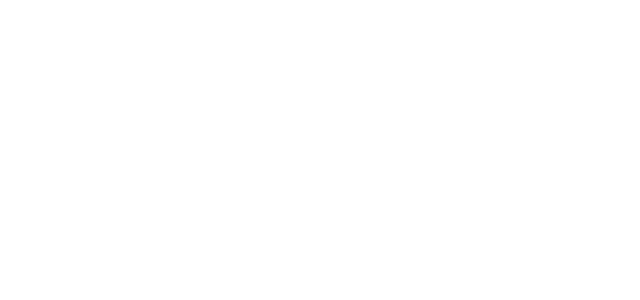
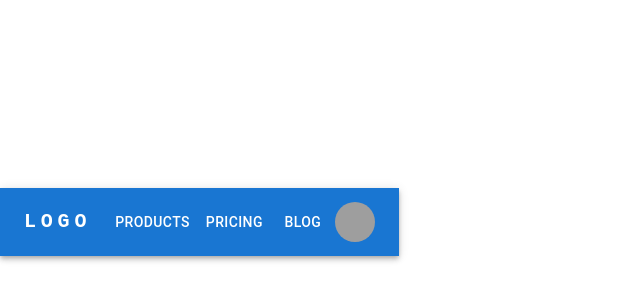
Before and after one commit to muralisamui/Portfolio-React, a React (Vite) app: page / in a window 1280 px wide. Shown: the part 178-478 px from the top of the page, without its empty margins (0-640 px from the left). Built offline with nearby package versions, Linux system fonts and the light colour scheme; grey boxes are pictures that could not be loaded.

Commit message:
set up lANDING page and loader

```diff
--- a/package.json
+++ b/package.json
@@ -10,6 +10,8 @@
     "preview": "vite preview"
   },
   "dependencies": {
+    "@emotion/react": "^11.11.4",
+    "@emotion/styled": "^11.11.0",
     "@mui/material": "^5.15.14",
     "react": "^18.2.0",
     "react-dom": "^18.2.0"
--- a/src/App.tsx
+++ b/src/App.tsx
@@ -1,11 +1,30 @@
-import './App.css'
+import { useState, useEffect } from 'react';
+// import './App.css'
+import { GradientCircularProgress } from './components/Loader/GradientCircularProgress';
+import LandingPage from './pages/LandingPage/LandingPage';
 
-function App() {
+const App = () => {
+  const [isLoading, setIsLoading] = useState(true);
+
+  useEffect(() => {
+    // Simulate loading process
+    setTimeout(() => {
+      setIsLoading(false);
+    }, 2000); // Adjust the timeout as needed
+  }, []);
 
   return (
-    <>
-    </>
-  )
-}
+    <div
+      style={{ width: '100%' }}
+    // style={{ position: 'relative', display: 'flex', justifyContent: 'center', alignItems: 'center', height: '100vh' }}
+    >
+      {isLoading ? (
+        <GradientCircularProgress />
+      ) : (
+        <LandingPage />
+      )}
+    </div>
+  );
+};
 
-export default App
+export default App;
--- /dev/null
+++ b/src/components/Loader/GradientCircularProgress.tsx
@@ -0,0 +1,19 @@
+import { CircularProgress } from "@mui/material";
+
+export function GradientCircularProgress() {
+    return (
+        <>
+            <svg width={0} height={0}>
+                <defs>
+                    <linearGradient id="my_gradient" x1="0%" y1="0%" x2="0%" y2="100%">
+                        <stop offset="0%" stopColor="#e01cd5" />
+                        <stop offset="100%" stopColor="#1CB5E0" />
+                    </linearGradient>
+                </defs>
+            </svg>
+            <CircularProgress
+                sx={{ 'svg circle': { stroke: 'url(#my_gradient)' } }}
+            />
+        </>
+    );
+}
--- /dev/null
+++ b/src/components/NavBar/ResponsiveAppBar.tsx
@@ -0,0 +1,148 @@
+import * as React from 'react';
+import AppBar from '@mui/material/AppBar';
+import Box from '@mui/material/Box';
+import Toolbar from '@mui/material/Toolbar';
+import IconButton from '@mui/material/IconButton';
+import Typography from '@mui/material/Typography';
+import Menu from '@mui/material/Menu';
+import Container from '@mui/material/Container';
+import Avatar from '@mui/material/Avatar';
+import Button from '@mui/material/Button';
+import Tooltip from '@mui/material/Tooltip';
+import MenuItem from '@mui/material/MenuItem';
+
+const pages = ['Products', 'Pricing', 'Blog'];
+const settings = ['Profile', 'Account', 'Dashboard', 'Logout'];
+
+function ResponsiveAppBar() {
+  const [anchorElNav, setAnchorElNav] = React.useState<null | HTMLElement>(null);
+  const [anchorElUser, setAnchorElUser] = React.useState<null | HTMLElement>(null);
+
+  const handleOpenNavMenu = (event: React.MouseEvent<HTMLElement>) => {
+    setAnchorElNav(event.currentTarget);
+  };
+  const handleOpenUserMenu = (event: React.MouseEvent<HTMLElement>) => {
+    setAnchorElUser(event.currentTarget);
+  };
+
+  const handleCloseNavMenu = () => {
+    setAnchorElNav(null);
+  };
+
+  const handleCloseUserMenu = () => {
+    setAnchorElUser(null);
+  };
+
+  return (
+    <AppBar position="static" >
+      <Container maxWidth="xl" >
+        <Toolbar disableGutters>
+          <Typography
+            variant="h6"
+            noWrap
+            component="a"
+            href="#app-bar-with-responsive-menu"
+            sx={{
+              mr: 2,
+              display: { xs: 'none', md: 'flex' },
+              fontFamily: 'monospace',
+              fontWeight: 700,
+              letterSpacing: '.3rem',
+              color: 'inherit',
+              textDecoration: 'none',
+            }}
+          >
+            LOGO
+          </Typography>
+
+          <Box sx={{ flexGrow: 1, display: { xs: 'flex', md: 'none' } }}>
+            <Menu
+              id="menu-appbar"
+              anchorEl={anchorElNav}
+              anchorOrigin={{
+                vertical: 'bottom',
+                horizontal: 'left',
+              }}
+              keepMounted
+              transformOrigin={{
+                vertical: 'top',
+                horizontal: 'left',
+              }}
+              open={Boolean(anchorElNav)}
+              onClose={handleCloseNavMenu}
+              sx={{
+                display: { xs: 'block', md: 'none' },
+              }}
+            >
+              {pages.map((page) => (
+                <MenuItem key={page} onClick={handleCloseNavMenu}>
+                  <Typography textAlign="center">{page}</Typography>
+                </MenuItem>
+              ))}
+            </Menu>
+          </Box>
+          <Typography
+            variant="h5"
+            noWrap
+            component="a"
+            href="#app-bar-with-responsive-menu"
+            sx={{
+              mr: 2,
+              display: { xs: 'flex', md: 'none' },
+              flexGrow: 1,
+              fontFamily: 'monospace',
+              fontWeight: 700,
+              letterSpacing: '.3rem',
+              color: 'inherit',
+              textDecoration: 'none',
+            }}
+          >
+            LOGO
+          </Typography>
+          <Box sx={{ flexGrow: 1, display: { xs: 'none', md: 'flex' } }}>
+            {pages.map((page) => (
+              <Button
+                key={page}
+                onClick={handleCloseNavMenu}
+                sx={{ my: 2, color: 'white', display: 'block' }}
+              >
+                {page}
+              </Button>
+            ))}
+          </Box>
+
+          <Box sx={{ flexGrow: 0 }}>
+            <Tooltip title="Open settings">
+              <IconButton onClick={handleOpenUserMenu} sx={{ p: 0 }}>
+                <Avatar alt="Remy Sharp" src="/static/images/avatar/2.jpg" />
+              </IconButton>
+            </Tooltip>
+            <Menu
+              sx={{ mt: '45px' }}
+              id="menu-appbar"
+              anchorEl={anchorElUser}
+              anchorOrigin={{
+                vertical: 'top',
+                horizontal: 'right',
+              }}
+              keepMounted
+              transformOrigin={{
+                vertical: 'top',
+                horizontal: 'right',
+              }}
+              open={Boolean(anchorElUser)}
+              onClose={handleCloseUserMenu}
+            >
+              {settings.map((setting) => (
+                <MenuItem key={setting} onClick={handleCloseUserMenu}>
+                  <Typography textAlign="center">{setting}</Typography>
+                </MenuItem>
+              ))}
+            </Menu>
+          </Box>
+        </Toolbar>
+      </Container>
+    </AppBar>
+  );
+}
+export default ResponsiveAppBar;
--- /dev/null
+++ b/src/pages/LandingPage/LandingPage.tsx
@@ -0,0 +1,12 @@
+import ResponsiveAppBar from '../../components/NavBar/ResponsiveAppBar'
+import { Box } from '@mui/material'
+
+function LandingPage() {
+    return (
+        <Box sx={{ width: '100%' }}>
+            <ResponsiveAppBar />
+        </Box>
+    )
+}
+
+export default LandingPage
```
Also changed, not shown: src/components/Loader/CircularProgressWithLabel.tsx (added, +27 -0 lines), src/components/Loader/LoadingSpinner.tsx (added, +11 -0 lines), 1 other file (tests, documents, lock files or other folders).
